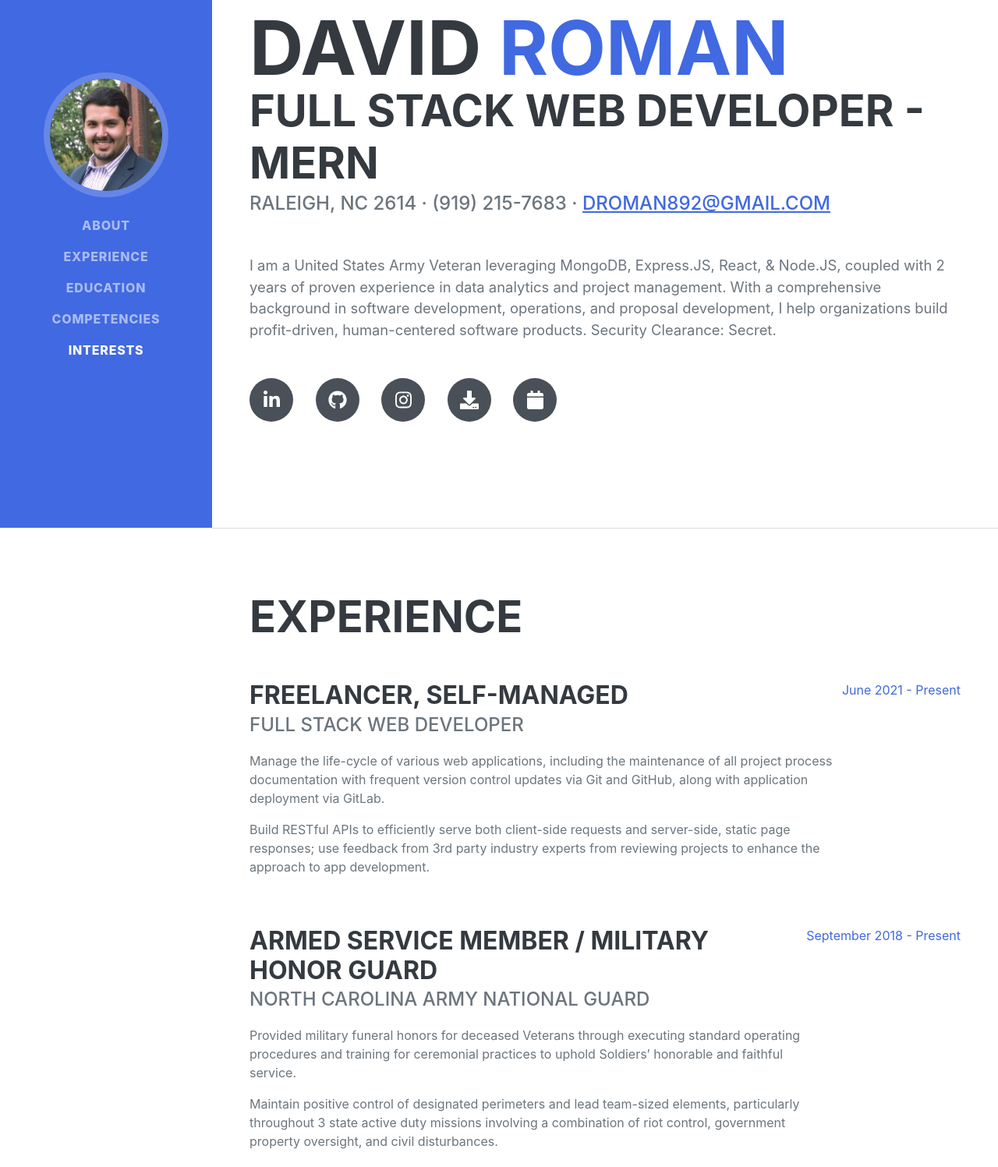
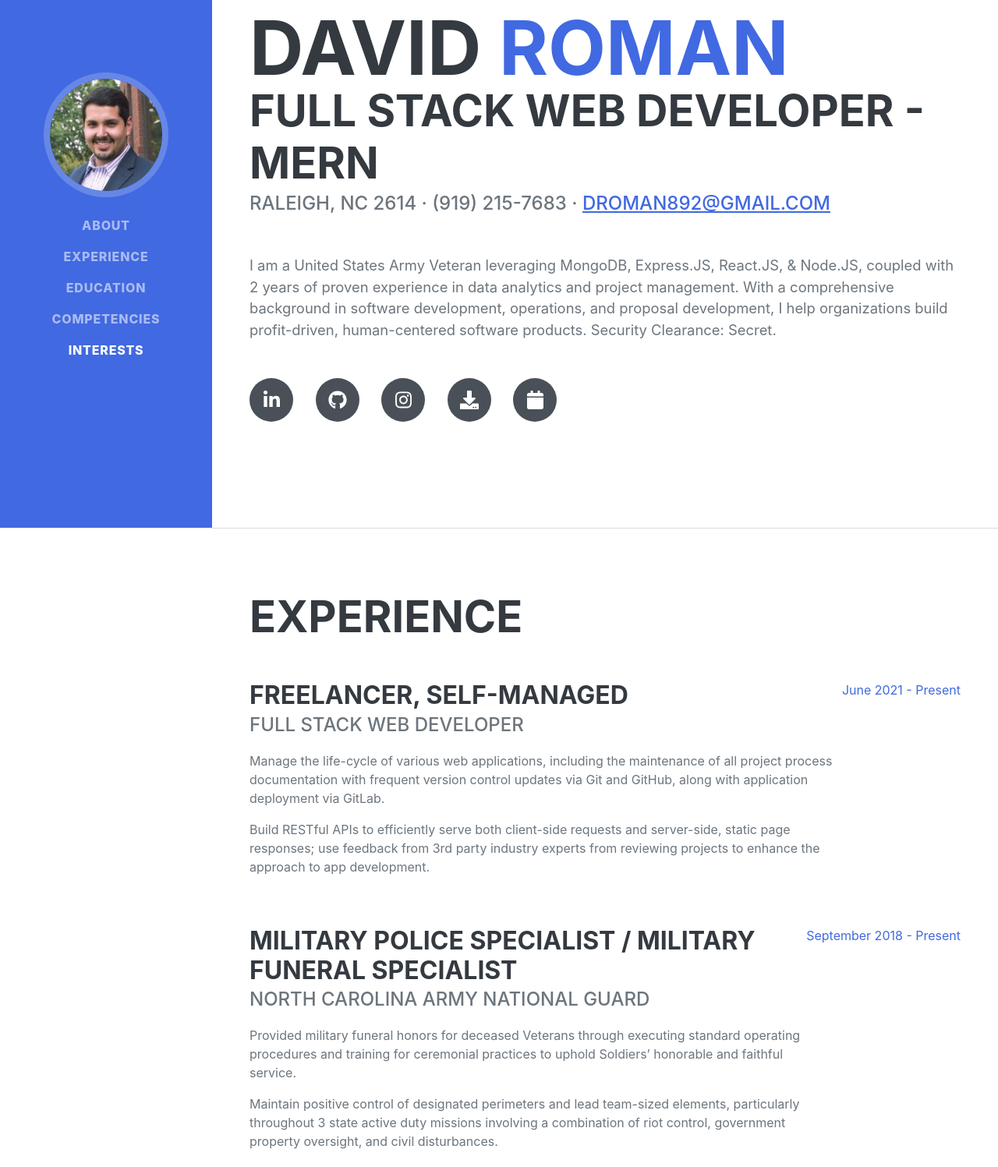
Before and after one commit to droman892/droman892.github.io, a website: page public/index.html in a window 1280 px wide. Shown: the part 123-1620 px from the top of the page at 78% size. Drawn offline with nearby package versions, Linux system fonts and the light colour scheme; a web font is replaced by a local one.

Commit message:
made updates

```diff
--- a/public/index.html
+++ b/public/index.html
@@ -50,7 +50,7 @@
                         <a class="text-primary" href="mailto:droman892@gmail.com">droman892@gmail.com</a>
                     </div>
                     <p class="lead mb-5">
-                        I am a United States Army Veteran leveraging MongoDB, Express.JS, React, & Node.JS, coupled with 2 years of proven experience in data analytics and project management.  With a comprehensive background in software development, operations, and proposal development, I help organizations build profit-driven, human-centered software products.  Security Clearance: Secret.
+                        I am a United States Army Veteran leveraging MongoDB, Express.JS, React.JS, & Node.JS, coupled with 2 years of proven experience in data analytics and project management.  With a comprehensive background in software development, operations, and proposal development, I help organizations build profit-driven, human-centered software products.  Security Clearance: Secret.
                     </p>
                     <div class="social-icons">
                         <a class="social-icon" href="https://www.linkedin.com/in/david-roman-full-stack-developer/" target="_blank"><i class="fab fa-linkedin-in"></i></a>
@@ -82,7 +82,7 @@
                     </div>
                     <div class="d-flex flex-column flex-md-row justify-content-between mb-5">
                         <div class="flex-grow-1">
-                            <h3 class="mb-0">Armed Service Member / Military Honor Guard</h3>
+                            <h3 class="mb-0">Military Police Specialist / Military Funeral Specialist</h3>
                             <div class="subheading mb-3">North Carolina Army National Guard</div>
                             <p>Provided military funeral honors for deceased Veterans through executing standard operating procedures and training for ceremonial practices to uphold Soldiers’ honorable and faithful service.</p>
                             <p>
@@ -163,7 +163,7 @@
 
                     <div class="subheading mb-3">Programming Languages & Tools</div>
 
-                    <div>HTML | CSS | JavaScript | Node.JS | Express.JS | MongoDB | React | Git | Git Bash | GitHub | GitLab | SAS Programming</div>
+                    <div>HTML | CSS | JavaScript | Node.JS | Express.JS | MongoDB | React.JS | Git | Git Bash | GitHub | GitLab | SAS Programming</div>
 
                     <div> SQL | Python | Postman | Bootstrap | Slack | Skype | Zoom | Dropbox | Pipedrive | DAX | Google [Sheets | Docs | Drive]</div>
 
```
